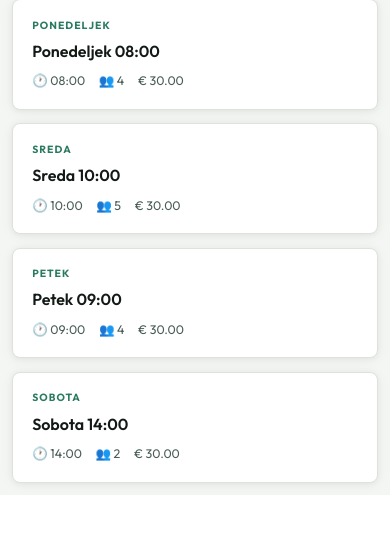
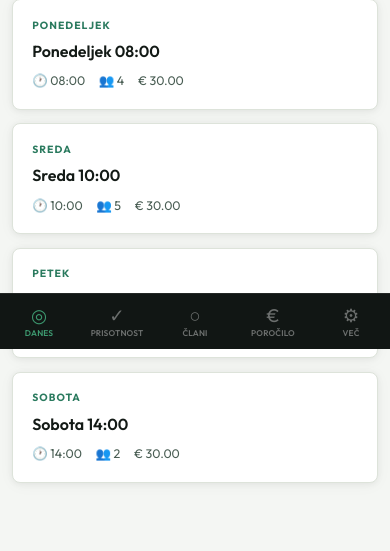
Before and after one commit to NikaFurlan/terapevtska, a Flask app: page / in a window 390 px wide. Shown: the part 495-1046 px from the top of the page. Before the commit the page ends 990 px from the top, so only its background shows below. Run offline with Flask 3, Linux system fonts and the light colour scheme; a user stored in the database is signed in; data comes from the database, SQL or seed files in the repository.

Commit message:
mobile app

```diff
--- a/static/css/style.css
+++ b/static/css/style.css
@@ -552,3 +552,100 @@ tbody tr:last-child { border-bottom: none; }
   .btn { font-size: .8rem; padding: .45rem .9rem; }
   .stat-card { min-width: 80px; }
 }
+
+/* ── Member mobile card ──────────────────────────────────────────────────── */
+.member-card-mobile {
+  background: var(--surface);
+  border: 1px solid var(--border);
+  border-radius: var(--radius);
+  padding: .9rem 1rem;
+  box-shadow: var(--shadow);
+  margin-bottom: .45rem;
+  cursor: pointer;
+  transition: border-color .15s, box-shadow .15s;
+  -webkit-tap-highlight-color: transparent;
+}
+.member-card-mobile:active { border-color: var(--green-mid); box-shadow: var(--shadow-md); }
+
+/* ── Attendance header actions ───────────────────────────────────────────── */
+.att-header-actions { display: flex; gap: .65rem; align-items: center; }
+
+/* ── Session history row ─────────────────────────────────────────────────── */
+.session-history-row {
+  display: flex; align-items: center; gap: 1rem; padding: .75rem 1rem;
+  background: var(--surface); border: 1px solid var(--border);
+  border-radius: var(--radius); cursor: pointer; transition: all .15s;
+}
+.session-history-row:hover { border-color: var(--green); }
+
+/* ── Bottom navigation (mobile only) ────────────────────────────────────── */
+.bottom-nav { display: none; }
+
+/* ═══════════════════════════════════════════════════════════════════════════
+   MOBILE ADDITIONS — supplementary rules
+   ═══════════════════════════════════════════════════════════════════════════ */
+
+@media (max-width: 768px) {
+
+  /* iOS: prevent zoom on input focus (triggered when font-size < 16px) */
+  .form-input, .date-input, .select-input,
+  input[type="number"], input[type="tel"], input[type="email"],
+  input[type="password"], input[type="text"], textarea {
+    font-size: 16px;
+  }
+
+  /* Minimum touch target sizes */
+  .btn { min-height: 44px; }
+  .btn-sm { min-height: 36px; }
+  .att-btn { min-height: 42px; }
+
+  /* Bottom navigation */
+  .bottom-nav {
+    display: flex;
+    position: fixed; bottom: 0; left: 0; right: 0; z-index: 92;
+    background: var(--sidebar-bg);
+    border-top: 1px solid rgba(255,255,255,.08);
+    height: 56px;
+  }
+  .bottom-nav-item {
+    flex: 1; display: flex; flex-direction: column;
+    align-items: center; justify-content: center; gap: 2px;
+    background: none; border: none; cursor: pointer;
+    color: rgba(255,255,255,.38); transition: color .15s;
+    font-family: 'Outfit', sans-serif; padding: 4px 2px 6px;
+    min-height: 56px; -webkit-tap-highlight-color: transparent;
+  }
+  .bottom-nav-item.active { color: var(--green-mid); }
+  .bottom-nav-item:active { color: rgba(255,255,255,.7); }
+  .bottom-nav-icon { font-size: 1.15rem; line-height: 1.2; }
+  .bottom-nav-label {
+    font-size: .57rem; font-weight: 600;
+    text-transform: uppercase; letter-spacing: .04em; line-height: 1;
+  }
+
+  /* Add bottom padding for bottom nav */
+  .content { padding-bottom: calc(56px + 1rem); }
+
+  /* Attendance header — stack date picker and save */
+  .att-header-actions { flex-direction: column; align-items: stretch; width: 100%; }
+  .att-header-actions .date-input { width: 100%; font-size: 16px; }
+  .att-header-actions .btn { width: 100%; justify-content: center; }
+
+  /* Settings grid — override inline-style grid on mobile */
+  #settings-content > div { grid-template-columns: 1fr !important; max-width: 100% !important; }
+
+  /* Report table — hide discount columns (5,6) on mobile */
+  .report-table th:nth-child(5),
+  .report-table td:nth-child(5),
+  .report-table th:nth-child(6),
+  .report-table td:nth-child(6) { display: none; }
+
+  /* Session history rows — wrap on mobile */
+  .session-history-row { flex-wrap: wrap; }
+  .session-history-actions { width: 100%; justify-content: flex-end; margin-top: .25rem; }
+}
+
+@media (max-width: 480px) {
+  .content { padding-bottom: calc(56px + .75rem); }
+  .bottom-nav-label { font-size: .52rem; letter-spacing: .02em; }
+}
--- a/static/js/app.js
+++ b/static/js/app.js
@@ -25,11 +25,19 @@ function openModal(id) { document.getElementById('modal-overlay').classList.add(
 function closeModal() { document.getElementById('modal-overlay').classList.remove('open'); document.querySelectorAll('.modal').forEach(m=>m.classList.remove('open')); }
 
 // ── Navigation ────────────────────────────────────────────────────────────
+const BOTTOM_NAV_MAP = {
+  'dashboard':'dashboard','groups':'settings','members':'members',
+  'member-detail':'members','attendance-nav':'attendance-nav',
+  'attendance':'attendance-nav','report':'report',
+  'settings':'settings','audit':'settings'
+};
 function navigateTo(view) {
   document.querySelectorAll('.view').forEach(v=>v.classList.remove('active'));
   const el = document.getElementById(`view-${view}`);
   if (el) el.classList.add('active');
   document.querySelectorAll('.nav-links a').forEach(a=>a.classList.toggle('active', a.dataset.view===view));
+  const navTarget = BOTTOM_NAV_MAP[view] || null;
+  document.querySelectorAll('.bottom-nav-item').forEach(b=>b.classList.toggle('active', b.dataset.nav===navTarget));
   if (view==='dashboard') loadDashboard();
   else if (view==='groups') loadGroups();
   else if (view==='members') loadMembers();
@@ -130,6 +138,10 @@ async function loadMembers() {
   const members = await api('/api/members'); state.members = members;
   const el = document.getElementById('members-list');
   if (!members.length) { el.innerHTML='<p class="empty-state"><span class="empty-icon">◉</span>Ni članov.</p>'; return; }
+  if (window.innerWidth <= 768) {
+    el.innerHTML = renderMembersMobile(members);
+    return;
+  }
   el.innerHTML = `<table>
     <thead><tr><th>Ime</th><th>Kontakt</th><th>Skupine</th><th>Ta mesec</th><th>Plačano</th><th>Status</th><th></th></tr></thead>
     <tbody>${members.map(m => {
@@ -149,6 +161,36 @@ async function loadMembers() {
         </td>
       </tr>`;
     }).join('')}</tbody></table>`;
+}
+
+function renderMembersMobile(members) {
+  return members.map(m => {
+    const groups = (m.groups||[]).map(g=>`<span class="badge badge-teal" style="font-size:.64rem">${g.name}</span>`).join('');
+    const paidColor = m.paid_this_month > 0 ? 'var(--green)' : 'var(--text-3)';
+    return `<div class="member-card-mobile" onclick="showMemberDetail('${m.id}')">
+      <div style="display:flex;justify-content:space-between;align-items:flex-start;gap:.5rem">
+        <div style="flex:1;min-width:0">
+          <div style="font-weight:700;font-size:.97rem;margin-bottom:.2rem">${m.name}</div>
+          ${m.phone?`<div style="font-size:.82rem;color:var(--text-2)">📞 ${m.phone}</div>`:''}
+          ${m.email?`<div style="font-size:.78rem;color:var(--text-3)">✉ ${m.email}</div>`:''}
+        </div>
+        <div style="text-align:right;flex-shrink:0">
+          <div style="font-weight:700;font-size:.95rem;color:${paidColor}">€ ${m.paid_this_month.toFixed(2)}</div>
+          <div style="font-size:.68rem;color:var(--text-3);margin-bottom:.2rem">ta mesec</div>
+          <span class="badge ${m.status==='active'?'badge-green':'badge-gray'}">${m.status==='active'?'Aktiven':'Neaktiven'}</span>
+        </div>
+      </div>
+      ${groups?`<div style="display:flex;gap:.3rem;flex-wrap:wrap;margin-top:.4rem">${groups}</div>`:''}
+      <div style="display:flex;gap:.3rem;align-items:center;margin-top:.5rem">
+        <div style="flex:1;display:flex;gap:.3rem;flex-wrap:wrap">
+          <span class="badge badge-green">✓ ${m.month_attended}</span>
+          ${m.month_excused>0?`<span class="badge badge-amber">○ ${m.month_excused}</span>`:''}
+          ${m.month_unexcused>0?`<span class="badge badge-red">✗ ${m.month_unexcused}</span>`:''}
+        </div>
+        <button class="btn btn-ghost btn-sm" style="min-height:34px;font-size:.75rem" onclick="showMemberModal('${m.id}');event.stopPropagation()">Uredi</button>
+      </div>
+    </div>`;
+  }).join('');
 }
 async function deleteMember(mid, name) {
   if (!confirm(`Odstrani člana "${name}"?\nIzbrisani bodo vsi zapisi prisotnosti, plačil in kontaktov.`)) return;
@@ -530,22 +572,20 @@ async function openSessionHistory(gid) {
     </div>
     <div style="display:flex;flex-direction:column;gap:.45rem">
     ${sessions.map(s=>`
-      <div style="display:flex;align-items:center;gap:1rem;padding:.75rem 1rem;background:var(--surface);border:1px solid var(--border);border-radius:var(--radius);cursor:pointer;transition:all .15s"
-        onclick="openAttendance('${gid}','${s.date}')"
-        onmouseover="this.style.borderColor='var(--green)'" onmouseout="this.style.borderColor='var(--border)'">
-        <div style="font-size:1.1rem;width:1.5rem;text-align:center">${statusDot(s)}</div>
-        <div style="min-width:110px">
+      <div class="session-history-row" onclick="openAttendance('${gid}','${s.date}')">
+        <div style="font-size:1.1rem;width:1.5rem;text-align:center;flex-shrink:0">${statusDot(s)}</div>
+        <div style="min-width:100px;flex-shrink:0">
           <strong style="color:${s.is_today?'var(--green)':s.is_future?'var(--text-3)':'var(--text)'}">${s.date_fmt}</strong>
           ${s.is_today?'<span class="badge badge-green" style="margin-left:.4rem">danes</span>':''}
           ${s.is_future?'<span class="badge badge-gray" style="margin-left:.4rem">prihodnji</span>':''}
           ${s.cancelled?'<span class="badge badge-red" style="margin-left:.4rem">odpovedan</span>':''}
         </div>
-        <div style="color:var(--text-3);font-size:.82rem">${s.weekday}</div>
+        <div style="color:var(--text-3);font-size:.82rem;flex-shrink:0">${s.weekday}</div>
         <div style="flex:1;font-size:.82rem;color:var(--text-2)">
           ${s.has_attendance?`<span style="color:var(--green)">✓ ${s.attendance_present}/${s.attendance_total} vpisanih</span>`:'<span style="color:var(--amber)">Brez vpisa</span>'}
         </div>
         ${s.notes?`<div style="font-size:.78rem;color:var(--text-3);font-style:italic">${s.notes}</div>`:''}
-        <div style="display:flex;gap:.4rem">
+        <div class="session-history-actions" style="display:flex;gap:.4rem;flex-shrink:0">
           <button class="btn btn-ghost btn-sm" onclick="event.stopPropagation();openAttendance('${gid}','${s.date}')">Uredi</button>
           <button class="btn btn-${s.cancelled?'amber':'danger'} btn-sm" onclick="event.stopPropagation();toggleCancelSession('${gid}','${s.date}',${s.cancelled?0:1})">${s.cancelled?'Obnovi':'Odpovej'}</button>
         </div>
--- a/templates/index.html
+++ b/templates/index.html
@@ -133,7 +133,7 @@
           <h1 id="attendance-title">Prisotnost</h1>
           <p class="subtitle" id="attendance-subtitle"></p>
         </div>
-        <div style="display:flex;gap:.65rem;align-items:center">
+        <div class="att-header-actions">
           <input type="date" id="attendance-date-picker" class="date-input" onchange="changeAttendanceDate()">
           <button class="btn btn-primary" onclick="saveAttendance()">💾 Shrani</button>
         </div>
@@ -217,7 +217,7 @@
   <div class="modal-header"><h2 id="modal-member-title">Nov član</h2><button class="modal-close" onclick="closeModal()">✕</button></div>
   <div class="modal-body">
     <input type="hidden" id="member-id">
-    <div class="form-group"><label>Ime in priimek *</label><input type="text" id="member-name" class="form-input"></div>
+    <div class="form-group"><label>Ime in priimek *</label><input type="text" id="member-name" class="form-input" autocapitalize="words" autocorrect="off"></div>
     <div class="form-row">
       <div class="form-group"><label>E-pošta</label><input type="email" id="member-email" class="form-input"></div>
       <div class="form-group"><label>Telefon</label><input type="tel" id="member-phone" class="form-input"></div>
@@ -346,6 +346,30 @@
   </div>
 </div>
 
+<!-- Mobile bottom navigation -->
+<nav class="bottom-nav" id="bottom-nav">
+  <button class="bottom-nav-item active" onclick="navigateTo('dashboard')" data-nav="dashboard">
+    <span class="bottom-nav-icon">◎</span>
+    <span class="bottom-nav-label">Danes</span>
+  </button>
+  <button class="bottom-nav-item" onclick="navigateTo('attendance-nav')" data-nav="attendance-nav">
+    <span class="bottom-nav-icon">✓</span>
+    <span class="bottom-nav-label">Prisotnost</span>
+  </button>
+  <button class="bottom-nav-item" onclick="navigateTo('members')" data-nav="members">
+    <span class="bottom-nav-icon">○</span>
+    <span class="bottom-nav-label">Člani</span>
+  </button>
+  <button class="bottom-nav-item" onclick="navigateTo('report')" data-nav="report">
+    <span class="bottom-nav-icon">€</span>
+    <span class="bottom-nav-label">Poročilo</span>
+  </button>
+  <button class="bottom-nav-item" onclick="navigateTo('settings')" data-nav="settings">
+    <span class="bottom-nav-icon">⚙</span>
+    <span class="bottom-nav-label">Več</span>
+  </button>
+</nav>
+
 <script src="/static/js/app.js"></script>
 </body>
 </html>
```
Also changed, not shown: templates/login.html (+6 -1 lines).
